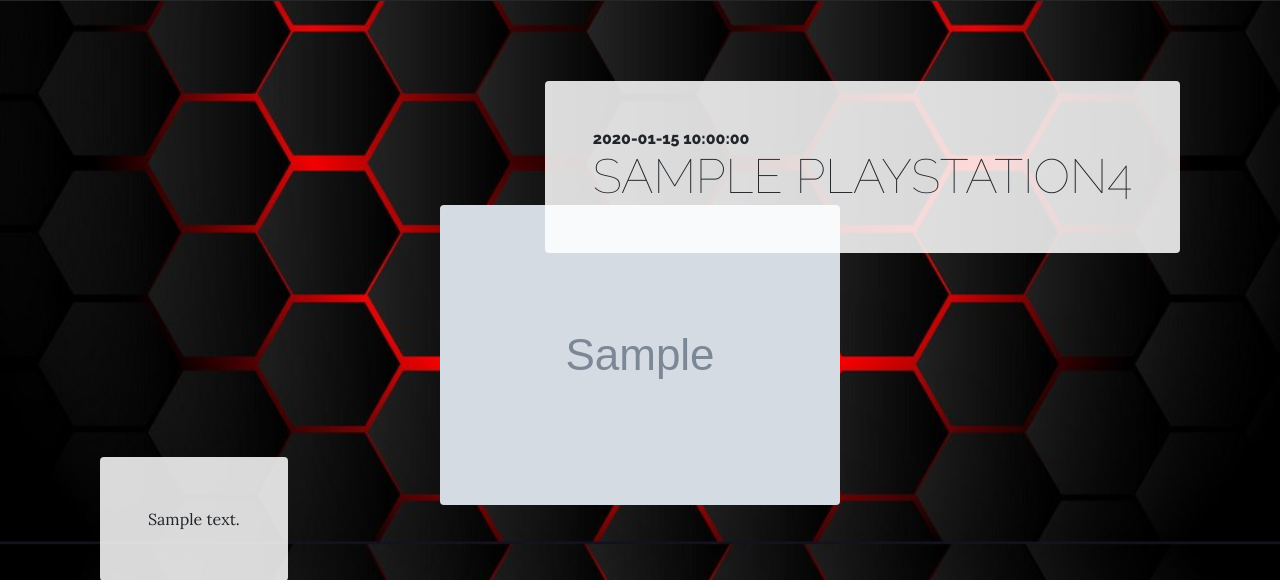
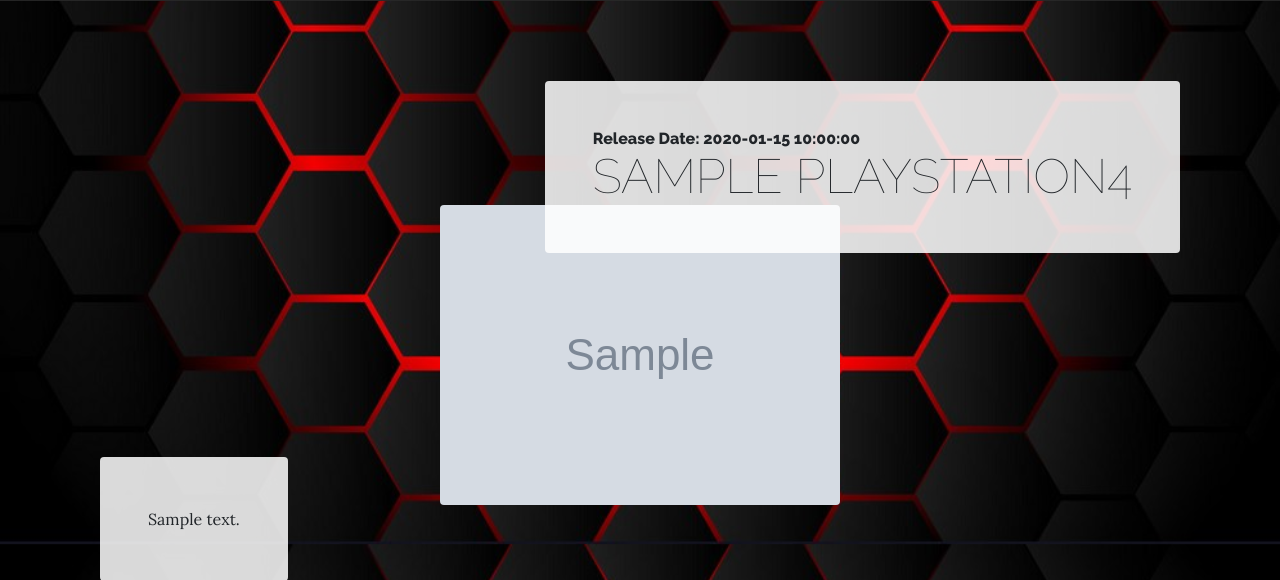
Before and after one commit to ChrisRiley3/Third-Milestone, a Flask app: page /ps4 in a window 1280 px wide. Shown: the part 359-939 px from the top of the page. Run offline with Flask 2, Linux system fonts and the light colour scheme; grey boxes marked "Sample" are stand-in pictures; a database or web service that is not in the repository returns one stand-in record (values such as "Sample title"); some libraries are stand-ins or nearby versions.

Commit message:
added bootstrap classes to section heading upper

```diff
--- a/templates/ps4.html
+++ b/templates/ps4.html
@@ -11,7 +11,7 @@
       <div class="product-item-title d-flex">
         <div class="bg-faded p-5 d-flex ml-auto rounded">
           <h2 class="section-heading mb-0">
-            <span class="section-heading-upper">{{ game.release_date }}</span>
+            <span class="section-heading-upper text-capitalize">Release Date: {{ game.release_date }}</span>
             <span class="section-heading-lower">{{ game.game_title }}</span>
           </h2>
         </div>
@@ -37,7 +37,7 @@
         <div class="product-item-title d-flex">
           <div class="bg-faded p-5 d-flex mr-auto rounded">
             <h2 class="section-heading mb-0">
-              <span class="section-heading-upper">{{ game.release_date }}</span>
+              <span class="section-heading-upper text-capitalize">Release Date: {{ game.release_date }}</span>
               <span class="section-heading-lower">{{ game.game_title }}</span>
             </h2>
           </div>
```
